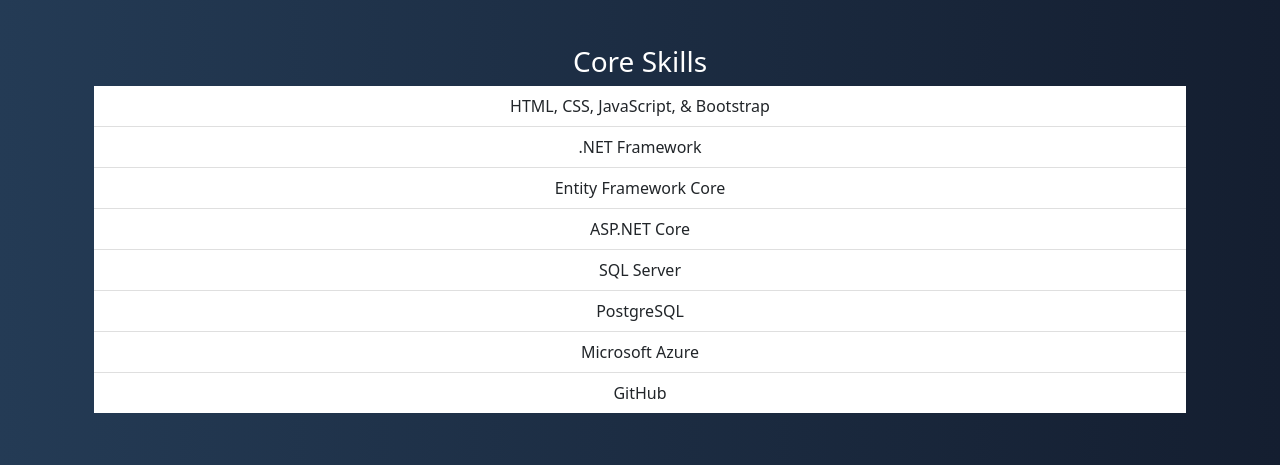
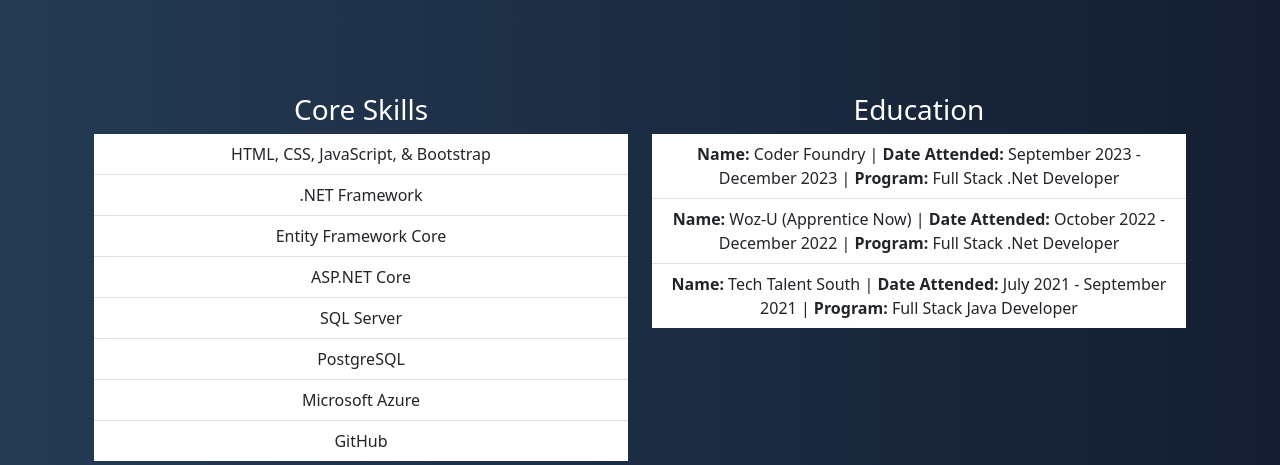
Before and after one commit to McKeeJerry-FS/FirstProject, a plain HTML site: page index.html in a window 1280 px wide. Shown: the part 491-956 px from the top of the page. Drawn offline with nearby package versions, Linux system fonts and the light colour scheme.

Commit message:
updates to skills, added education

```diff
--- a/index.html
+++ b/index.html
@@ -67,7 +67,9 @@
                     </div>
 
                 </div>
-                <div class="col-lg-12 mt-5">
+                <div>
+                    <div class="row">
+                        <div class="col-lg-6 mt-5">
                             <h3 class="text-center">Core Skills</h3>
                             <div class="text-center">
                                 <ul class="list-group list-group-flush">
@@ -83,6 +85,31 @@
                                 </ul>
                             </div>
                         </div>
+                        <div class="col-lg-6 mt-5">
+                            <h3 class="text-center">Education</h3>
+                            <div class="text-center">
+                                <ul class="list-group list-group-flush">
+                                    <li class="list-group-item">
+                                        <strong>Name:</strong> Coder Foundry |
+                                        <strong>Date Attended:</strong> September 2023 - December 2023 |
+                                        <strong>Program:</strong> Full Stack .Net Developer
+                                    </li>
+                                    <li class="list-group-item">
+                                        <strong>Name:</strong> Woz-U (Apprentice Now) |
+                                        <strong>Date Attended:</strong> October 2022 - December 2022 |
+                                        <strong>Program:</strong> Full Stack .Net Developer
+                                    </li>
+                                    <li class="list-group-item">
+                                        <strong>Name:</strong> Tech Talent South |
+                                        <strong>Date Attended:</strong> July 2021 - September 2021 |
+                                        <strong>Program:</strong> Full Stack Java Developer
+                                    </li>
+                                </ul>
+                            </div>
+                        </div>
+                    </div>
+                </div>
+
             </div>
         </div>
     </main>
```
Lines whose indentation alone changed are shown as unchanged.
